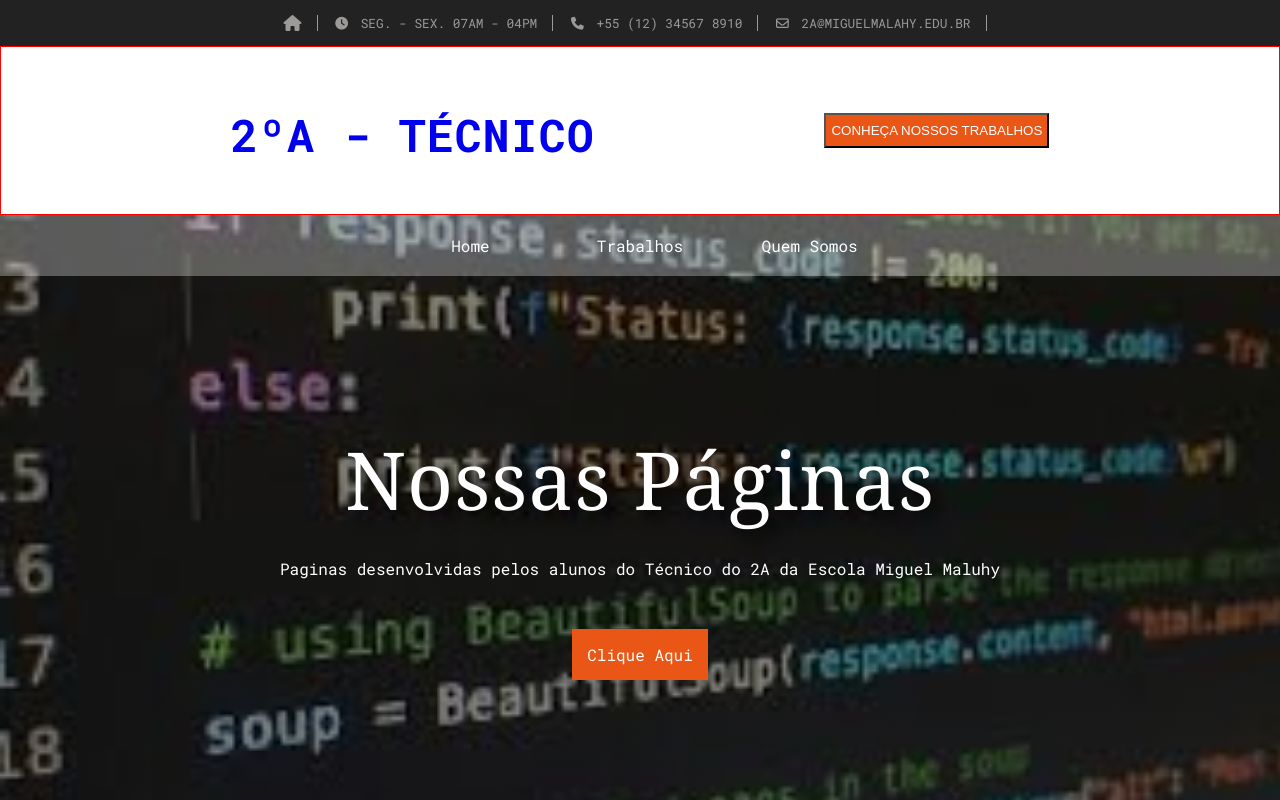
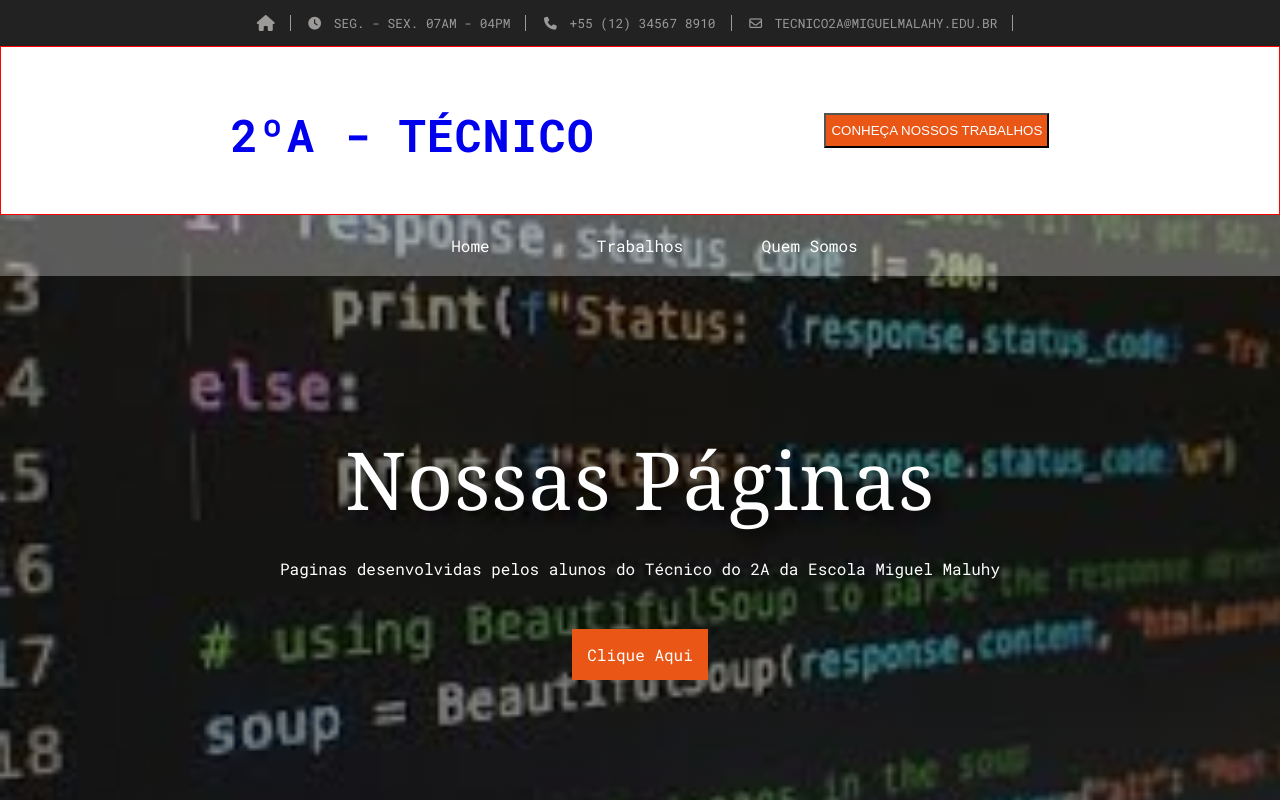
Before and after one commit to eduardo-bustamante/projeto2a, a plain HTML site: page index.html in a window 1280 px wide. Shown: the top 800 px of the page. Drawn offline with Linux system fonts and the light colour scheme.

Commit message:
Update index.html

```diff
--- a/index.html
+++ b/index.html
@@ -19,7 +19,7 @@
         <li><a href="#"><i class="fa fa-lg fa-home"></i></a></li>
         <li><i class="fa fa-clock"></i> Seg. - Sex. 07am - 04pm</li>
         <li><i class="fa fa-phone"></i> +55 (12) 34567 8910</li>
-        <li><i class="fa fa-envelope-o"></i> 2a@miguelmalahy.edu.br</li>
+        <li><i class="fa fa-envelope-o"></i> tecnico2a@miguelmalahy.edu.br</li>
       </ul>
     </div>
   </nav>
```
